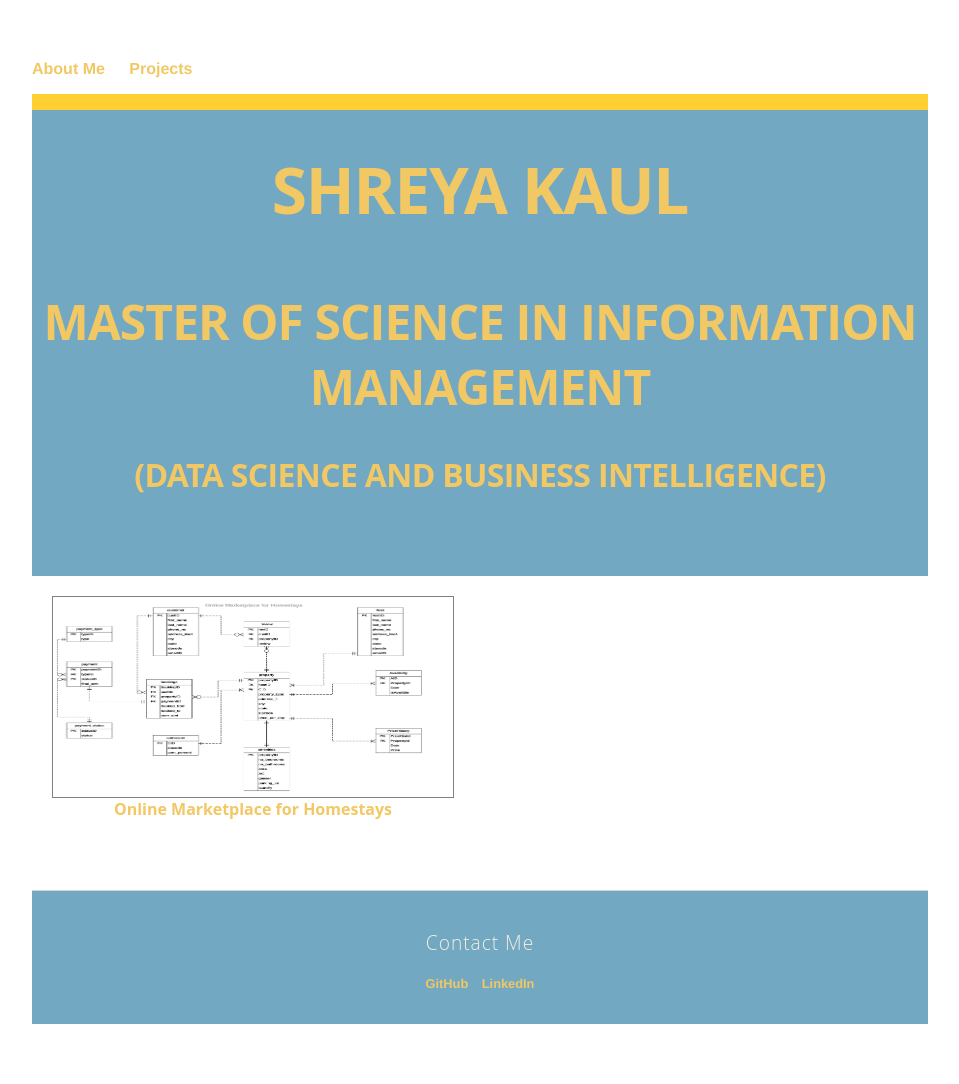
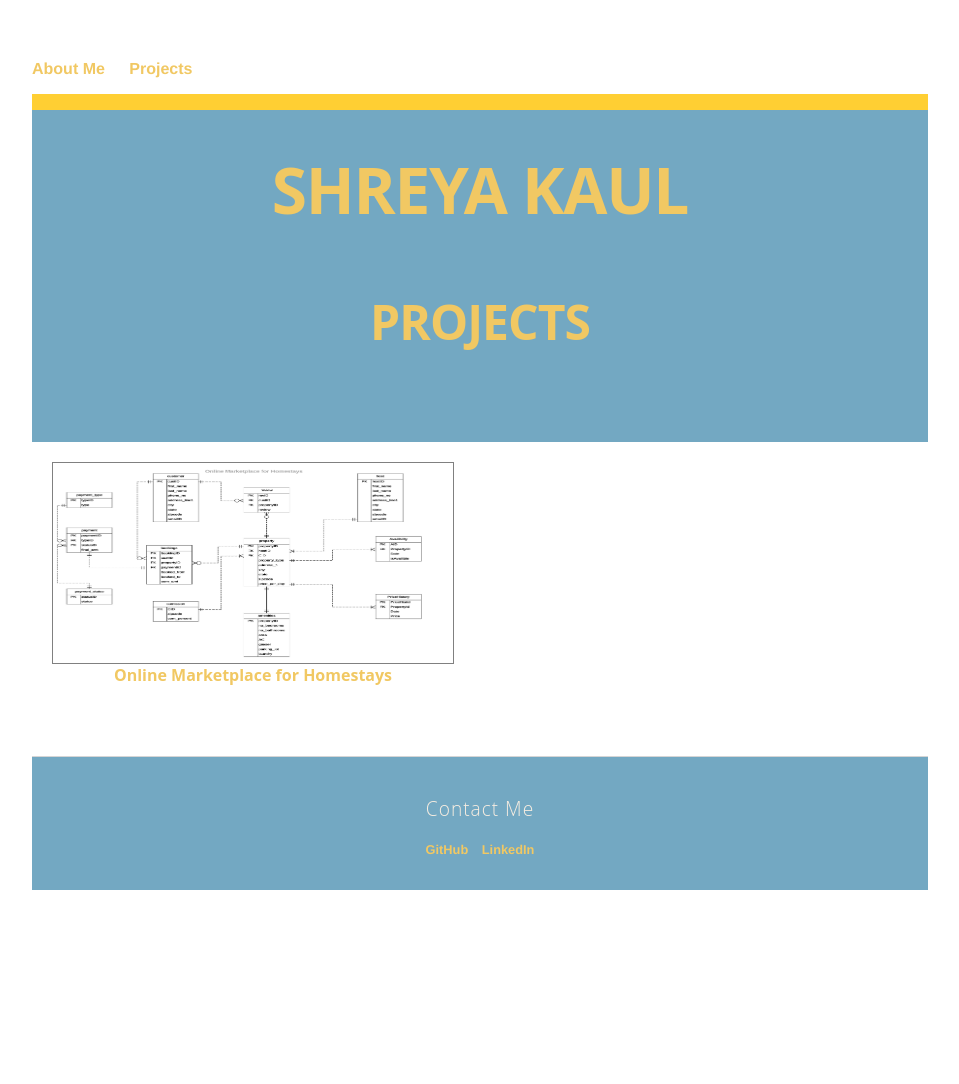
Before and after one commit to shreyakaul/shreyakaul.github.io, a Jekyll site: the page built from Projects.html, in a window 1280 px wide. Shown: the whole page, without its empty margins (160-1119 px from the left). Built offline with Jekyll 4.4.1, drawn with Linux system fonts in a browser that asks for light colours; after the commit the page ends 950 px from its top, so only the background shows below that.

Commit message:
Update Projects.html

```diff
--- a/Projects.html
+++ b/Projects.html
@@ -4,8 +4,7 @@ title: Projects
 ---
 <header class='masthead'>
   <p class='masthead-heading1'>Shreya Kaul</p>
-  <h2 class='masthead-heading2'>Master of Science in Information Management</h2>
-  <h3 class='masthead-heading3'>(Data Science and Business Intelligence)</h2>
+  <h2 class='masthead-heading2'>Projects</h2>
 </header>
 <body>
 <a href="/online-homestay.html">
```
